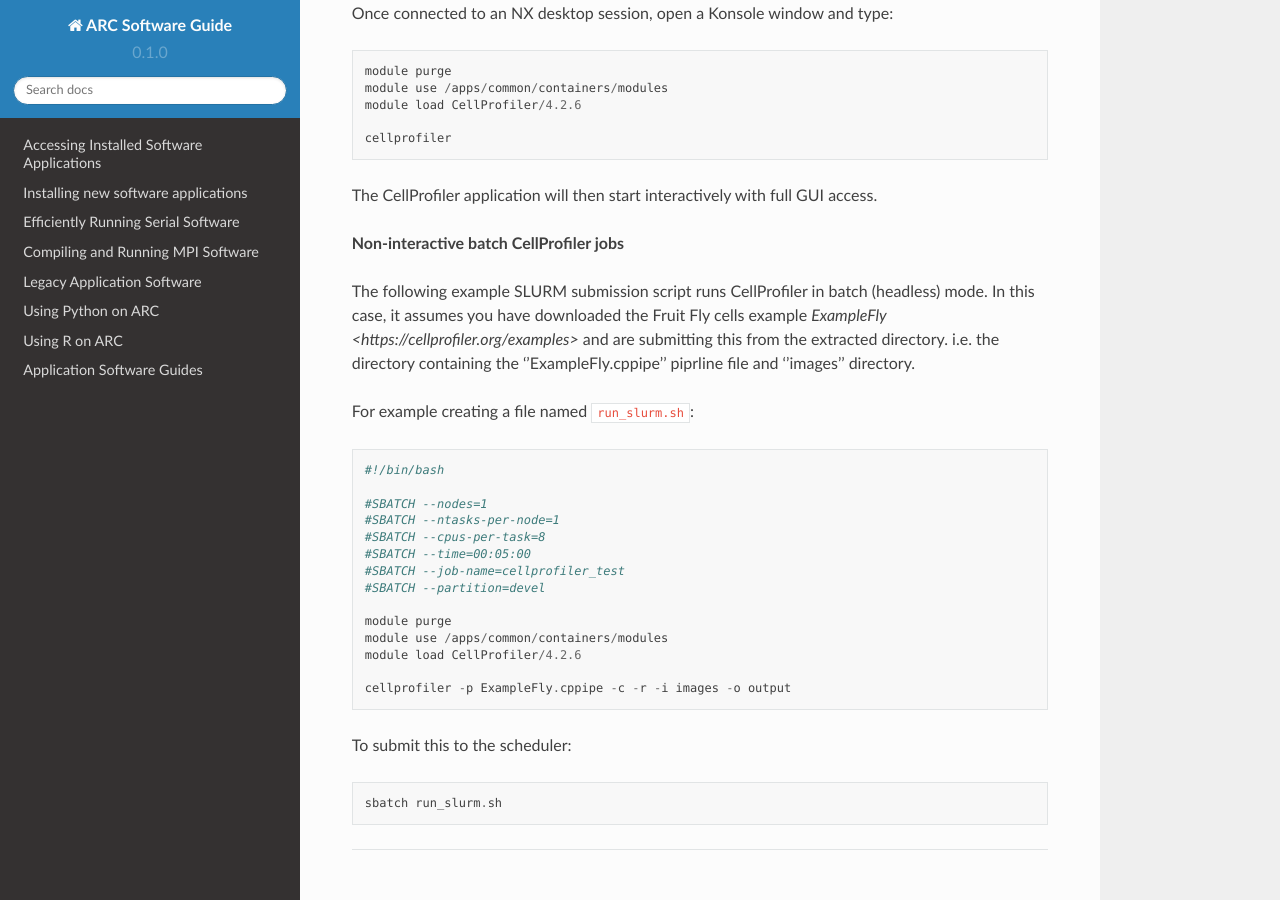
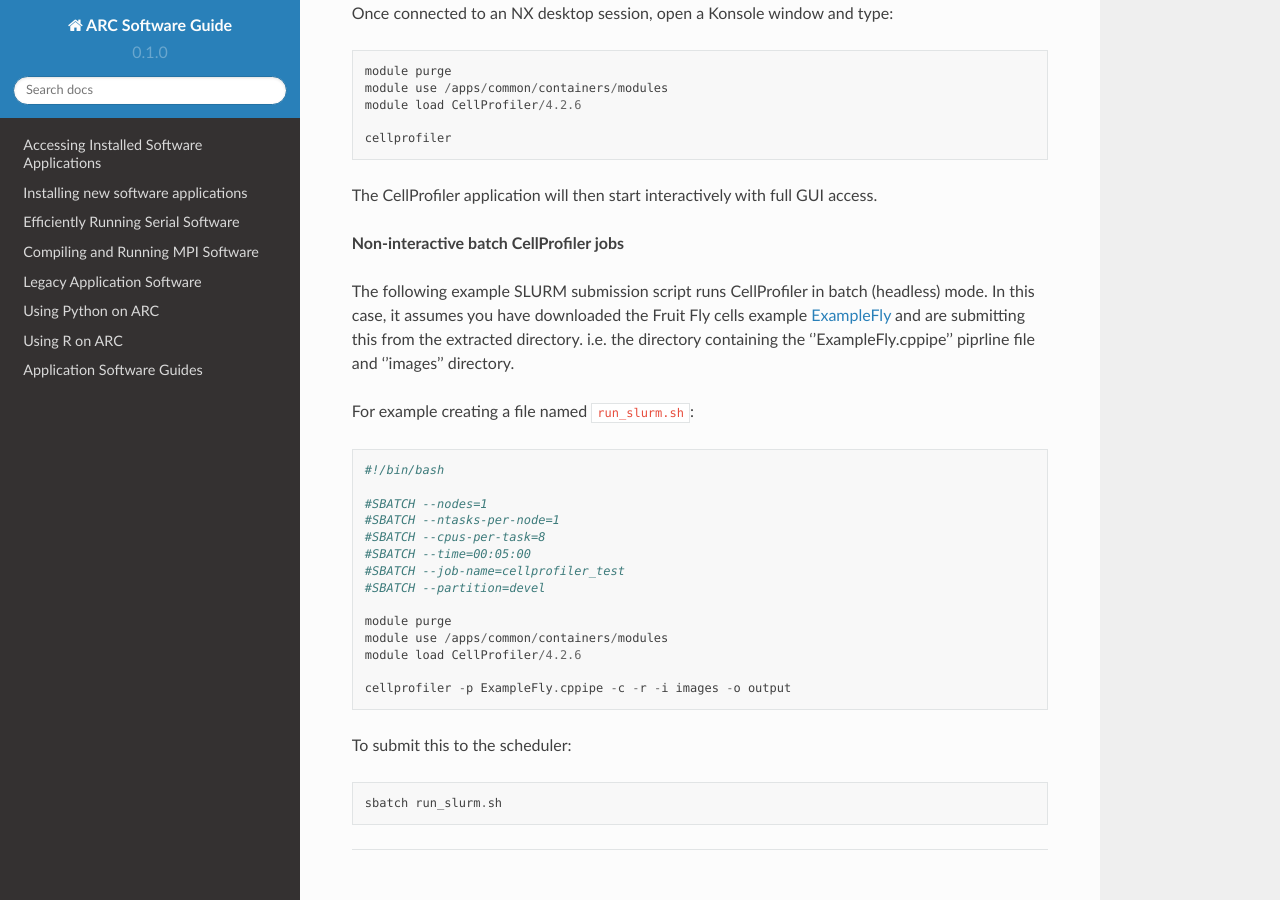
Before and after one commit to oxford-arc/arc-software-guide, a Sphinx documentation site: the page built from docs/source/apps/arc_cellprofiler.rst, in a window 1280 px wide and 900 px high, scrolled down 647 px. Built offline with Sphinx 7.4.7 and the Read the Docs theme 2.0.0, drawn with Linux system fonts in a browser that asks for light colours.

Commit message:
Update arc_cellprofiler.rst

```diff
--- a/docs/source/apps/arc_cellprofiler.rst
+++ b/docs/source/apps/arc_cellprofiler.rst
@@ -36,7 +36,7 @@
 **Non-interactive batch CellProfiler jobs**
 
 The following example SLURM submission script runs CellProfiler in batch (headless) mode. In this case, it assumes you
-have downloaded the Fruit Fly cells example `ExampleFly <https://cellprofiler.org/examples>` and are submitting this from the extracted
+have downloaded the Fruit Fly cells example `ExampleFly <https://cellprofiler.org/examples>`_ and are submitting this from the extracted
 directory. i.e. the directory containing the ''ExampleFly.cppipe'' piprline file and ''images'' directory.
 
 For example creating a file named ``run_slurm.sh``::
```
